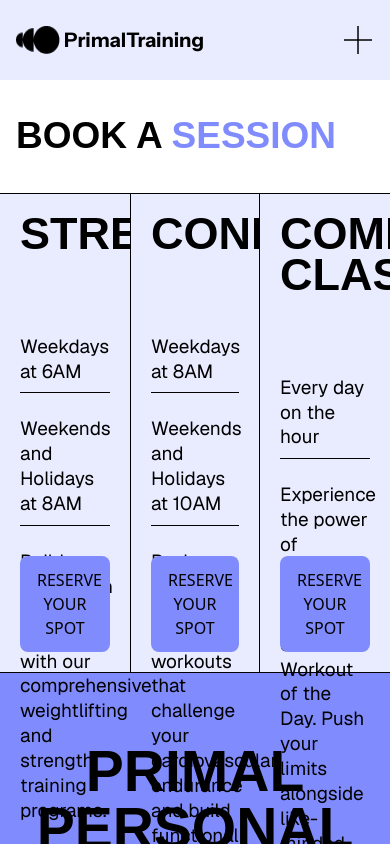
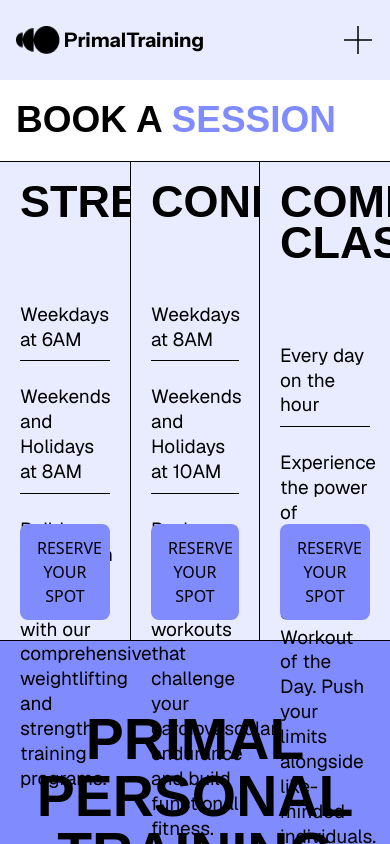
Before and after one commit to DevBilal17/PrimalTraining-Gym, a React (Vite) app: page /reserve in a window 390 px wide. Shown: the top 844 px of the page. Built offline with nearby package versions, Linux system fonts and the light colour scheme; a web font is replaced by a local one.

Commit message:
Reserve page responsiveness started

```diff
--- a/src/pages/Reserve/Reserve.jsx
+++ b/src/pages/Reserve/Reserve.jsx
@@ -6,7 +6,7 @@ const Reserve = () => {
   return (
     <main>
       {/* Headline 1 */}
-      <div className="headline container mx-auto px-4 py-4">
+      <div className="headline custom-container px-4 py-4">
         <Headline>  Book a <span className="text-purple-color">session</span></Headline>
       </div>
 
```
